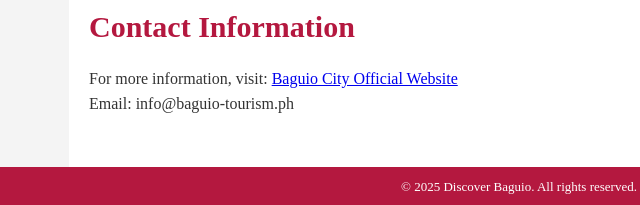
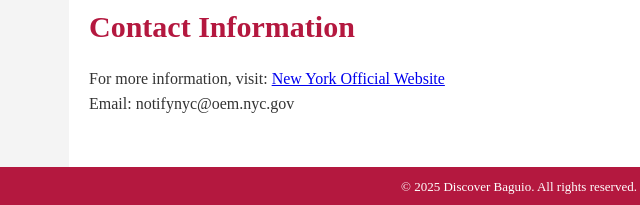
Before and after one commit to afallaSIT-nix/finalLab2, a plain HTML site: page index.html in a window 1280 px wide. Shown: the part 1308-1513 px from the top of the page, 121-761 px from the left. Drawn offline with Linux system fonts and the light colour scheme.

Commit message:
first commit

```diff
--- a/index.html
+++ b/index.html
@@ -52,9 +52,9 @@
         <section id="contact">
             <h2>Contact Information</h2>
             <p>For more information, visit:
-                <a href="https://www.baguio.gov.ph" target="_blank">Baguio City Official Website</a>
+                <a href="https://www.nyc.gov/main" target="_blank">New York Official Website</a>
             </p>
-            <p>Email: info@baguio-tourism.ph</p>
+            <p>Email: notifynyc@oem.nyc.gov</p>
         </section>
     </main>
 
```
Also changed, not shown: 1 other file.
